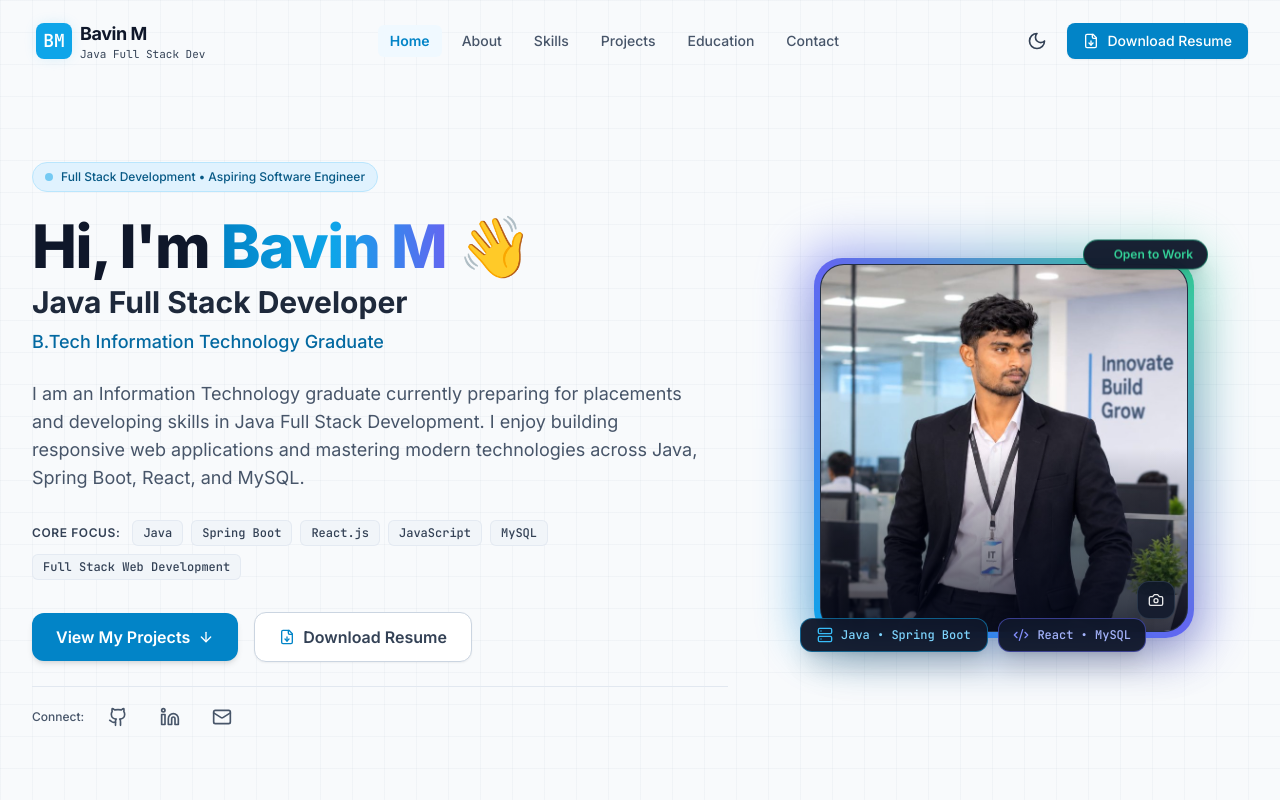
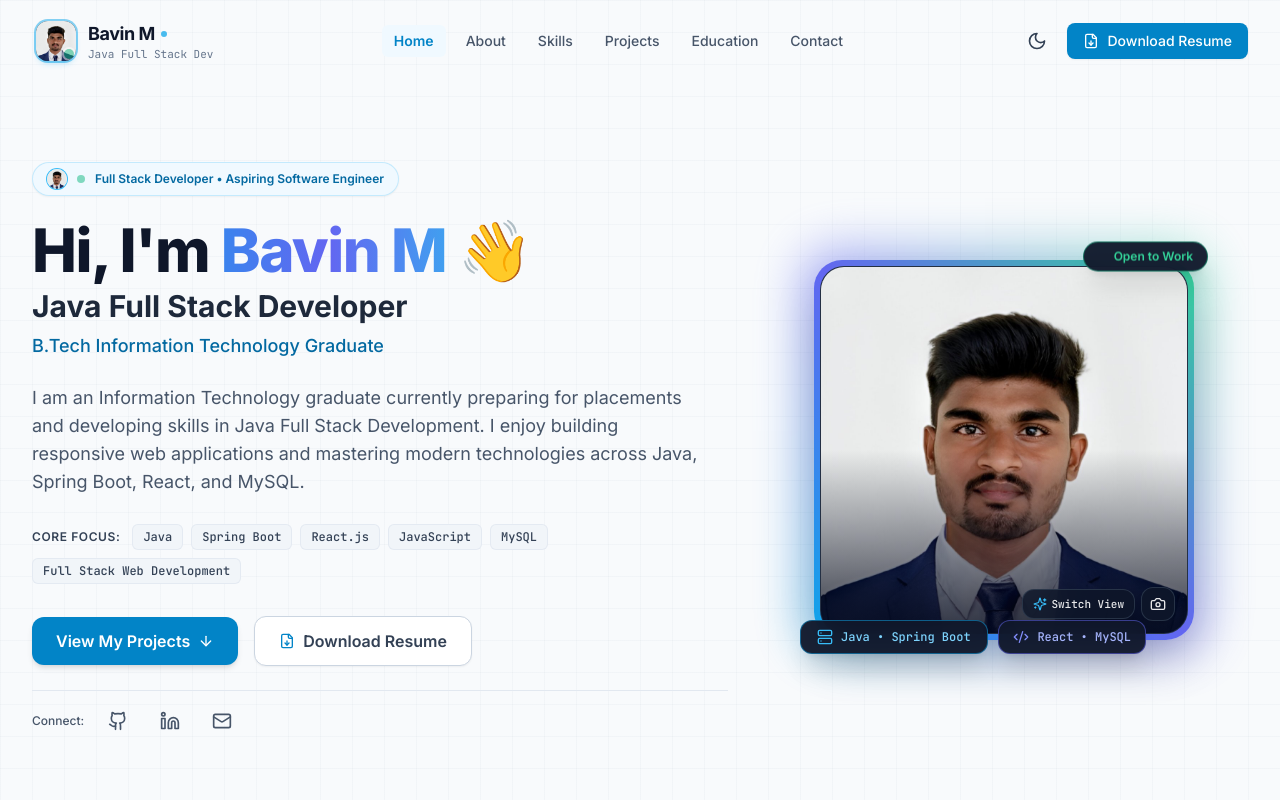
Before and after one commit to BavinRaj/portfolio-bavin, a React (Vite) app: page / in a window 1280 px wide. Shown: the top 800 px of the page. Built offline with nearby package versions, Linux system fonts and the light colour scheme.

Commit message:
Add profile avatar to navbar and overhaul entire portfolio with modern animatic theme

```diff
--- a/src/App.jsx
+++ b/src/App.jsx
@@ -14,7 +14,12 @@ export default function App() {
   const [isResumeOpen, setIsResumeOpen] = useState(false);
 
   return (
-    <div className="min-h-screen flex flex-col dev-grid-bg bg-slate-50 text-slate-900 dark:bg-[#0b1120] dark:text-slate-100 transition-colors duration-200">
+    <div className="min-h-screen flex flex-col dev-grid-bg bg-slate-50 text-slate-900 dark:bg-[#070b14] dark:text-slate-100 transition-colors duration-300 relative overflow-hidden selection:bg-sky-500 selection:text-white">
+      {/* Dynamic Ambient Background Glow Elements for Pleasant, Animatic Atmosphere */}
+      <div className="fixed top-[-10%] left-[-10%] w-[500px] sm:w-[700px] h-[500px] sm:h-[700px] rounded-full bg-sky-500/10 dark:bg-sky-500/[0.08] blur-[140px] pointer-events-none animate-pulse-slow -z-10" />
+      <div className="fixed top-[30%] right-[-10%] w-[450px] sm:w-[600px] h-[450px] sm:h-[600px] rounded-full bg-indigo-500/10 dark:bg-indigo-500/[0.08] blur-[140px] pointer-events-none animate-pulse-slower -z-10" />
+      <div className="fixed bottom-[-10%] left-[20%] w-[500px] sm:w-[650px] h-[500px] sm:h-[650px] rounded-full bg-cyan-500/10 dark:bg-emerald-500/[0.06] blur-[150px] pointer-events-none animate-pulse-slow -z-10" />
+
       {/* Accessible Skip Link */}
       <a
         href="#main-content"
--- a/src/components/About.jsx
+++ b/src/components/About.jsx
@@ -6,7 +6,7 @@ export default function About({ onPreview }) {
   const { personal, aboutHighlights } = portfolioData;
 
   return (
-    <section id="about" className="py-20 bg-slate-100/60 dark:bg-[#0f172a]/60 relative">
+    <section id="about" className="py-20 relative">
       <div className="max-w-7xl mx-auto px-4 sm:px-6 lg:px-8">
         {/* Section Header */}
         <div className="flex flex-col items-center text-center mb-12">
@@ -22,7 +22,7 @@ export default function About({ onPreview }) {
         <div className="grid grid-cols-1 lg:grid-cols-12 gap-10 items-start">
           {/* Main Story & Technical Ambition */}
           <div className="lg:col-span-7 space-y-6">
-            <div className="bg-white dark:bg-[#131d33] p-6 sm:p-8 rounded-2xl border border-slate-200 dark:border-slate-800 shadow-sm space-y-5">
+            <div className="glass-card p-6 sm:p-8 rounded-2xl space-y-5">
               <h3 className="text-xl font-bold text-slate-900 dark:text-white flex items-center gap-2">
                 <Code className="w-5 h-5 text-sky-500" />
                 Aspiring Java Full Stack Engineer
--- a/src/components/Contact.jsx
+++ b/src/components/Contact.jsx
@@ -163,7 +163,7 @@ export default function Contact() {
   };
 
   return (
-    <section id="contact" className="py-20 bg-slate-100/60 dark:bg-[#0f172a]/60 relative">
+    <section id="contact" className="py-20 relative">
       <div className="max-w-7xl mx-auto px-4 sm:px-6 lg:px-8">
         {/* Section Header */}
         <div className="flex flex-col items-center text-center mb-14">
@@ -182,7 +182,7 @@ export default function Contact() {
         <div className="grid grid-cols-1 lg:grid-cols-12 gap-10">
           {/* Left Column: Direct Contact Info & Socials */}
           <div className="lg:col-span-5 space-y-6">
-            <div className="bg-white dark:bg-[#131d33] p-6 sm:p-8 rounded-2xl border border-slate-200 dark:border-slate-800 shadow-sm space-y-6">
+            <div className="glass-card p-6 sm:p-8 rounded-2xl shadow-sm space-y-6">
               <h3 className="text-xl font-bold text-slate-900 dark:text-white">
                 Contact Information
               </h3>
@@ -275,7 +275,7 @@ export default function Contact() {
 
           {/* Right Column: Contact Form */}
           <div className="lg:col-span-7">
-            <div className="bg-white dark:bg-[#131d33] p-6 sm:p-8 rounded-2xl border border-slate-200 dark:border-slate-800 shadow-sm">
+            <div className="glass-card p-6 sm:p-8 rounded-2xl shadow-sm">
               <div className="flex items-center justify-between mb-2">
                 <h3 className="text-xl font-bold text-slate-900 dark:text-white">
                   Send a Message
--- a/src/components/Education.jsx
+++ b/src/components/Education.jsx
@@ -82,7 +82,7 @@ export default function Education() {
                       isEven ? 'sm:pr-10' : 'sm:pl-10'
                     } w-full`}
                   >
-                    <div className="bg-white dark:bg-[#131d33] p-5 sm:p-6 rounded-2xl border border-slate-200/90 dark:border-slate-800 shadow-sm hover:border-sky-500/40 hover:shadow-lg transition-all duration-300 group/card">
+                    <div className="glass-card p-5 sm:p-6 rounded-2xl shadow-sm hover:border-sky-500/50 hover:shadow-xl transition-all duration-300 group/card">
                       {/* Badge & Period */}
                       <div className="flex items-center justify-between gap-2 mb-2">
                         <span className="text-xs font-mono text-slate-500 dark:text-slate-400">
--- a/src/components/Hero.jsx
+++ b/src/components/Hero.jsx
@@ -23,20 +23,31 @@ export default function Hero() {
         <div className="grid grid-cols-1 lg:grid-cols-12 gap-12 lg:gap-8 items-center">
           {/* Left Column: Introduction & Call to Actions */}
           <div className="lg:col-span-7 flex flex-col space-y-6 text-left">
-            {/* Status Pill */}
-            <div className="inline-flex items-center gap-2 px-3 py-1.5 rounded-full text-xs font-medium bg-sky-100 text-sky-800 dark:bg-sky-950/70 dark:text-sky-300 border border-sky-200 dark:border-sky-800/80 w-fit">
-              <span className="w-2 h-2 rounded-full bg-sky-500 animate-pulse" />
-              <span>Full Stack Development • Aspiring Software Engineer</span>
+            {/* Status Pill with Mini Avatar */}
+            <div className="inline-flex items-center gap-2.5 px-3.5 py-1.5 rounded-full text-xs font-semibold bg-sky-50 dark:bg-sky-950/60 text-sky-700 dark:text-sky-300 border border-sky-200/80 dark:border-sky-800/80 shadow-sm w-fit animate-fade-in backdrop-blur-md">
+              <div className="relative w-5 h-5 rounded-full overflow-hidden ring-1 ring-sky-400 shrink-0">
+                <img
+                  src={personal.avatarImage}
+                  alt={personal.name}
+                  className="w-full h-full object-cover object-top"
+                />
+              </div>
+              <span className="w-2 h-2 rounded-full bg-emerald-500 animate-pulse" />
+              <span>Full Stack Developer • Aspiring Software Engineer</span>
             </div>
 
             {/* Main Greeting & Headings */}
             <div className="space-y-2">
               <h1 className="text-3xl sm:text-5xl lg:text-6xl font-extrabold tracking-tight text-slate-900 dark:text-white">
-                Hi, I'm <span className="text-transparent bg-clip-text bg-gradient-to-r from-sky-600 via-sky-500 to-indigo-500 dark:from-sky-400 dark:via-sky-300 dark:to-indigo-300">{personal.name}</span> <span className="inline-block hover:rotate-12 transition-transform cursor-default">👋</span>
+                Hi, I'm{' '}
+                <span className="text-transparent bg-clip-text bg-gradient-to-r from-sky-500 via-indigo-500 to-cyan-400 dark:from-sky-400 dark:via-indigo-300 dark:to-cyan-300 animate-gradient">
+                  {personal.name}
+                </span>{' '}
+                <span className="inline-block hover:rotate-12 transition-transform cursor-default">👋</span>
               </h1>
 
-              <h2 className="text-xl sm:text-2xl lg:text-3xl font-bold text-slate-800 dark:text-slate-100">
-                {personal.title}
+              <h2 className="text-xl sm:text-2xl lg:text-3xl font-bold text-slate-800 dark:text-slate-100 flex items-center gap-2">
+                <span>{personal.title}</span>
               </h2>
 
               <p className="text-base sm:text-lg font-medium text-sky-700 dark:text-sky-400">
--- a/src/components/Navbar.jsx
+++ b/src/components/Navbar.jsx
@@ -63,20 +63,26 @@ export default function Navbar() {
     >
       <div className="max-w-7xl mx-auto px-4 sm:px-6 lg:px-8">
         <div className="flex items-center justify-between">
-          {/* Logo / Brand */}
+          {/* Logo / Brand with Profile Avatar */}
           <a
             href="#home"
             onClick={(e) => handleLinkClick(e, '#home')}
-            className="flex items-center gap-2 group focus:outline-none focus:ring-2 focus:ring-sky-500 rounded-lg p-1"
+            className="flex items-center gap-3 group focus:outline-none focus:ring-2 focus:ring-sky-500 rounded-xl p-1 transition-all"
           >
-            <div className="w-9 h-9 rounded-lg bg-sky-500 flex items-center justify-center text-white font-mono font-bold text-lg shadow-glow-sm group-hover:scale-105 transition-transform">
-              BM
+            <div className="relative w-10 h-10 rounded-xl overflow-hidden ring-2 ring-sky-500/50 group-hover:ring-sky-400 group-hover:scale-105 transition-all duration-300 shadow-md shadow-sky-500/20 shrink-0 bg-slate-800">
+              <img
+                src={portfolioData.personal.avatarImage}
+                alt={portfolioData.personal.name}
+                className="w-full h-full object-cover object-top transition-transform duration-500 group-hover:scale-110"
+              />
+              <span className="absolute bottom-0.5 right-0.5 w-2.5 h-2.5 rounded-full bg-emerald-500 ring-2 ring-white dark:ring-slate-900 animate-pulse"></span>
             </div>
             <div className="flex flex-col">
-              <span className="font-bold text-base sm:text-lg text-slate-900 dark:text-white tracking-tight leading-tight group-hover:text-sky-500 dark:group-hover:text-sky-400 transition-colors">
+              <span className="font-bold text-base sm:text-lg text-slate-900 dark:text-white tracking-tight leading-tight group-hover:text-sky-500 dark:group-hover:text-sky-400 transition-colors flex items-center gap-1.5">
                 {portfolioData.personal.name}
+                <span className="inline-block w-1.5 h-1.5 rounded-full bg-sky-500 opacity-75"></span>
               </span>
-              <span className="text-[11px] font-mono text-slate-700 dark:text-slate-400 leading-tight">
+              <span className="text-[11px] font-mono text-slate-500 dark:text-slate-400 leading-tight">
                 Java Full Stack Dev
               </span>
             </div>
@@ -134,7 +140,20 @@ export default function Navbar() {
 
       {/* Mobile Drawer */}
       {mobileMenuOpen && (
-        <div className="md:hidden border-b border-slate-200 dark:border-slate-800 bg-white/95 dark:bg-[#0f172a]/95 backdrop-blur-md px-4 pt-3 pb-6 space-y-2 animate-in slide-in-from-top-2 duration-200">
+        <div className="md:hidden border-b border-slate-200/80 dark:border-slate-800/80 bg-white/95 dark:bg-[#080d1a]/95 backdrop-blur-xl px-4 pt-4 pb-6 space-y-3 animate-in slide-in-from-top-2 duration-200">
+          <div className="flex items-center gap-3 pb-3 border-b border-slate-100 dark:border-slate-800/80">
+            <div className="w-10 h-10 rounded-xl overflow-hidden ring-2 ring-sky-500/50 shrink-0">
+              <img
+                src={portfolioData.personal.avatarImage}
+                alt={portfolioData.personal.name}
+                className="w-full h-full object-cover object-top"
+              />
+            </div>
+            <div>
+              <div className="font-bold text-slate-900 dark:text-white text-sm">{portfolioData.personal.name}</div>
+              <div className="text-xs text-sky-500 font-mono">Java Full Stack Developer</div>
+            </div>
+          </div>
           <nav className="flex flex-col space-y-1">
             {NAV_LINKS.map((link) => {
               const isActive = activeSection === link.href.substring(1);
--- a/src/components/ProfileVisual.jsx
+++ b/src/components/ProfileVisual.jsx
@@ -2,10 +2,11 @@ import React, { useState, useRef } from 'react';
 import { Camera, Sparkles, CheckCircle2, Code2, Server, Database, UploadCloud } from 'lucide-react';
 import { portfolioData } from '../data/portfolioData';
 import profilePhoto from '../assets/profile.jpg';
+import avatarPhoto from '../assets/avatar.jpg';
 
 export default function ProfileVisual() {
   const { personal } = portfolioData;
-  const [imageSrc, setImageSrc] = useState(personal.profileImage || profilePhoto);
+  const [imageSrc, setImageSrc] = useState(personal.avatarImage || avatarPhoto);
   const [hasError, setHasError] = useState(false);
   const [isHovered, setIsHovered] = useState(false);
   const [tilt, setTilt] = useState({ x: 0, y: 0 });
@@ -141,19 +142,33 @@ export default function ProfileVisual() {
             aria-label="Upload custom profile photo"
           />
 
-          {/* Change Photo / Upload Overlay Button */}
+          {/* Quick Photo Switcher & Upload */}
+          <div className="absolute bottom-3 right-3 flex items-center gap-1.5 z-10">
+            <button
+              type="button"
+              onClick={(e) => {
+                e.stopPropagation();
+                setImageSrc(prev => prev === (personal.avatarImage || avatarPhoto) ? profilePhoto : (personal.avatarImage || avatarPhoto));
+              }}
+              className="px-2.5 py-1.5 rounded-xl bg-slate-900/85 hover:bg-sky-600 text-white/90 hover:text-white border border-slate-700/70 backdrop-blur-md transition-all shadow-lg text-[11px] font-mono font-medium flex items-center gap-1 group/btn"
+              title="Toggle between Suit portrait & Office desk photo"
+            >
+              <Sparkles className="w-3.5 h-3.5 text-sky-400 group-hover/btn:text-white" />
+              <span>Switch View</span>
+            </button>
             <button
               type="button"
               onClick={(e) => {
                 e.stopPropagation();
                 fileInputRef.current?.click();
               }}
-            className="absolute bottom-3 right-3 p-2.5 rounded-xl bg-slate-900/85 hover:bg-sky-600 text-white/90 hover:text-white border border-slate-700/70 backdrop-blur-md transition-all shadow-lg focus:outline-none focus:ring-2 focus:ring-sky-400 group/btn"
+              className="p-2 rounded-xl bg-slate-900/85 hover:bg-sky-600 text-white/90 hover:text-white border border-slate-700/70 backdrop-blur-md transition-all shadow-lg focus:outline-none focus:ring-2 focus:ring-sky-400 group/btn"
               title="Click to choose your own photo (or save as public/profile.jpg)"
               aria-label="Upload your own photo"
             >
               <Camera className="w-4 h-4 group-hover/btn:scale-110 transition-transform" />
             </button>
+          </div>
         </div>
       </div>
 
--- a/src/components/Projects.jsx
+++ b/src/components/Projects.jsx
@@ -19,7 +19,7 @@ export default function Projects() {
   const [selectedProject, setSelectedProject] = useState(null);
 
   return (
-    <section id="projects" className="py-20 bg-slate-100/60 dark:bg-[#0f172a]/60 relative">
+    <section id="projects" className="py-20 relative">
       <div className="max-w-7xl mx-auto px-4 sm:px-6 lg:px-8">
         {/* Section Header */}
         <div className="flex flex-col items-center text-center mb-14">
@@ -43,10 +43,10 @@ export default function Projects() {
             return (
               <div
                 key={project.id}
-                className={`relative flex flex-col justify-between rounded-2xl p-6 sm:p-7 bg-white dark:bg-[#131d33] border transition-all duration-300 ${
+                className={`relative flex flex-col justify-between rounded-2xl p-6 sm:p-7 glass-card transition-all duration-300 hover:scale-[1.02] ${
                   isFeatured
-                    ? 'border-sky-300/80 dark:border-sky-700/60 shadow-lg dark:shadow-glow-sm hover:border-sky-500 ring-1 ring-sky-500/10'
-                    : 'border-slate-200/80 dark:border-slate-800 hover:border-slate-300 dark:hover:border-slate-700 opacity-90'
+                    ? 'border-sky-400/80 dark:border-sky-600/60 shadow-lg dark:shadow-glow-sm hover:border-sky-400 ring-1 ring-sky-500/20'
+                    : 'hover:border-slate-300 dark:hover:border-slate-600 opacity-90'
                 }`}
               >
                 <div>
--- a/src/components/Skills.jsx
+++ b/src/components/Skills.jsx
@@ -58,7 +58,7 @@ export default function Skills() {
             return (
               <div
                 key={catGroup.category}
-                className="group p-6 rounded-2xl bg-white dark:bg-[#131d33] border border-slate-200/90 dark:border-slate-800 hover:border-sky-500/50 hover:shadow-lg dark:hover:shadow-glow-sm transition-all duration-300 flex flex-col justify-between"
+                className="group p-6 rounded-2xl glass-card hover:border-sky-500/50 hover:shadow-xl dark:hover:shadow-glow-sm transition-all duration-300 flex flex-col justify-between"
               >
                 <div>
                   {/* Category Header */}
--- a/src/data/portfolioData.js
+++ b/src/data/portfolioData.js
@@ -1,4 +1,5 @@
 import profilePhoto from '../assets/profile.jpg';
+import avatarPhoto from '../assets/avatar.jpg';
 import collegePhoto from '../assets/college.jpg';
 import schoolPhoto from '../assets/school.jpg';
 import fitaPhoto from '../assets/fita.jpg';
@@ -15,7 +16,9 @@ export const portfolioData = {
     github: "https://github.com/BavinRaj",
     linkedin: "https://linkedin.com/in/bavin-raj-m-823aa2268",
     resumeUrl: `${import.meta.env.BASE_URL}resume-bavin-m.pdf`,
-    profileImage: profilePhoto,
+    profileImage: avatarPhoto,
+    avatarImage: avatarPhoto,
+    officeImage: profilePhoto,
     shortIntro:
       "I am an Information Technology graduate currently preparing for placements and developing skills in Java Full Stack Development. I enjoy building responsive web applications and mastering modern technologies across Java, Spring Boot, React, and MySQL.",
     aboutText:
--- a/src/index.css
+++ b/src/index.css
@@ -5,6 +5,8 @@
 @layer base {
   html {
     scroll-behavior: smooth;
+    -webkit-font-smoothing: antialiased;
+    -moz-osx-font-smoothing: grayscale;
   }
 
   /* Custom modern scrollbar */
@@ -32,24 +34,42 @@
 /* Glassmorphism utility */
 .glass-nav {
   background-color: rgba(248, 250, 252, 0.85);
-  backdrop-filter: blur(12px);
-  -webkit-backdrop-filter: blur(12px);
+  backdrop-filter: blur(16px);
+  -webkit-backdrop-filter: blur(16px);
 }
 
 .dark .glass-nav {
-  background-color: rgba(11, 17, 32, 0.85);
+  background-color: rgba(7, 11, 20, 0.85);
+}
+
+/* Luxury Card Glassmorphism */
+.glass-card {
+  background-color: rgba(255, 255, 255, 0.85);
+  backdrop-filter: blur(12px);
+  -webkit-backdrop-filter: blur(12px);
+  border: 1px solid rgba(226, 232, 240, 0.8);
+}
+
+.dark .glass-card {
+  background-color: rgba(13, 20, 36, 0.75);
+  border: 1px solid rgba(255, 255, 255, 0.08);
+  box-shadow: 0 10px 30px -10px rgba(0, 0, 0, 0.5);
+}
+
+.glass-card:hover {
+  border-color: rgba(14, 165, 233, 0.4);
 }
 
 /* Subtle grid background for developer aesthetic */
 .dev-grid-bg {
   background-size: 32px 32px;
-  background-image: linear-gradient(to right, rgba(148, 163, 184, 0.07) 1px, transparent 1px),
-                    linear-gradient(to bottom, rgba(148, 163, 184, 0.07) 1px, transparent 1px);
+  background-image: linear-gradient(to right, rgba(148, 163, 184, 0.06) 1px, transparent 1px),
+                    linear-gradient(to bottom, rgba(148, 163, 184, 0.06) 1px, transparent 1px);
 }
 
 .dark .dev-grid-bg {
-  background-image: linear-gradient(to right, rgba(255, 255, 255, 0.03) 1px, transparent 1px),
-                    linear-gradient(to bottom, rgba(255, 255, 255, 0.03) 1px, transparent 1px);
+  background-image: linear-gradient(to right, rgba(255, 255, 255, 0.025) 1px, transparent 1px),
+                    linear-gradient(to bottom, rgba(255, 255, 255, 0.025) 1px, transparent 1px);
 }
 
 /* Floating badge animations */
@@ -71,6 +91,51 @@
   }
 }
 
+@keyframes pulseGlow {
+  0%, 100% {
+    opacity: 0.4;
+    transform: scale(1);
+  }
+  50% {
+    opacity: 0.8;
+    transform: scale(1.04);
+  }
+}
+
+@keyframes pulseSlow {
+  0%, 100% {
+    opacity: 0.25;
+    transform: scale(1);
+  }
+  50% {
+    opacity: 0.55;
+    transform: scale(1.08);
+  }
+}
+
+@keyframes pulseSlower {
+  0%, 100% {
+    opacity: 0.2;
+    transform: scale(1.05);
+  }
+  50% {
+    opacity: 0.45;
+    transform: scale(0.95);
+  }
+}
+
+@keyframes gradientShift {
+  0% {
+    background-position: 0% 50%;
+  }
+  50% {
+    background-position: 100% 50%;
+  }
+  100% {
+    background-position: 0% 50%;
+  }
+}
+
 .animate-float-1 {
   animation: floatSlow 4s ease-in-out infinite;
 }
@@ -83,6 +148,19 @@
   animation: floatSlow 4.2s ease-in-out infinite 1.2s;
 }
 
+.animate-pulse-slow {
+  animation: pulseSlow 7s ease-in-out infinite;
+}
+
+.animate-pulse-slower {
+  animation: pulseSlower 9s ease-in-out infinite 1.5s;
+}
+
+.animate-gradient {
+  background-size: 200% auto;
+  animation: gradientShift 6s ease infinite;
+}
+
 /* Card perspective container */
 .perspective-container {
   perspective: 1000px;
```
Also changed, not shown: src/components/Footer.jsx (+14 -5 lines), public/avatar.jpg (added), src/assets/avatar.jpg (added). Lines whose indentation alone changed are shown as unchanged.
